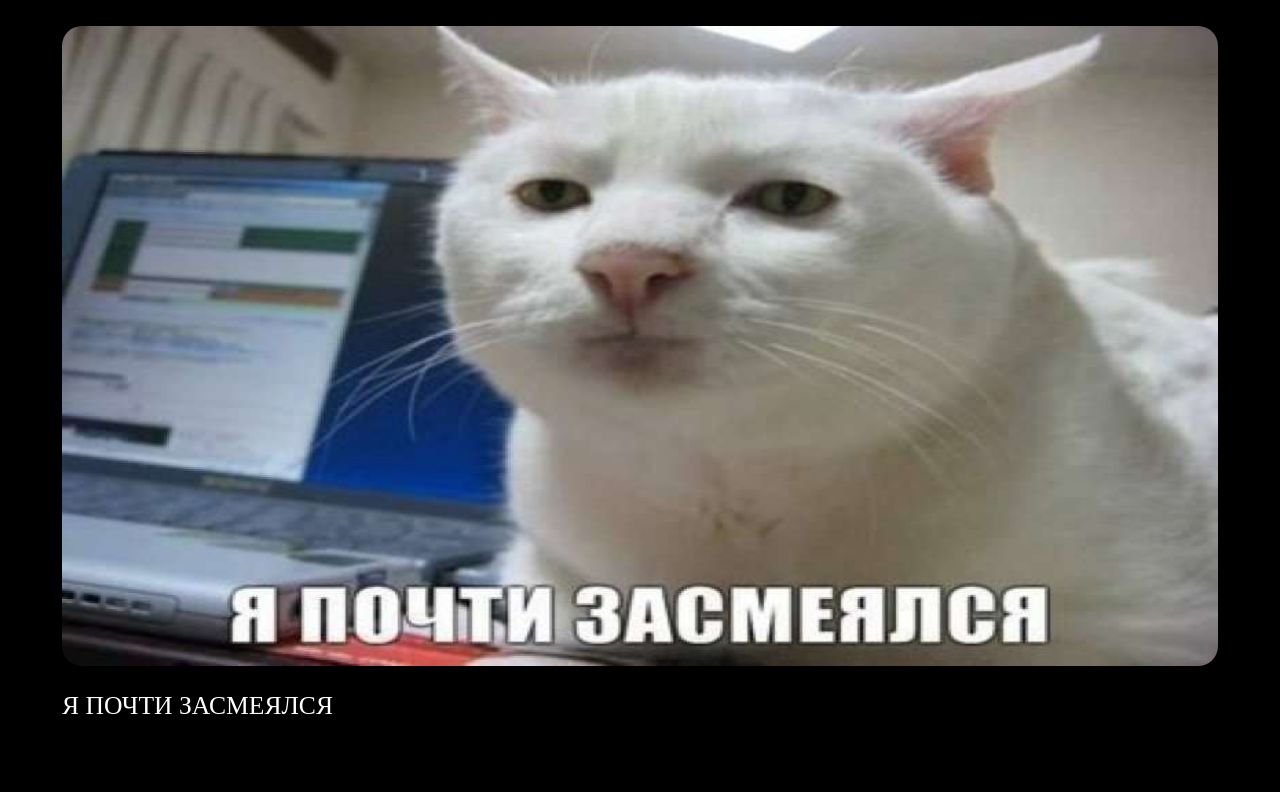
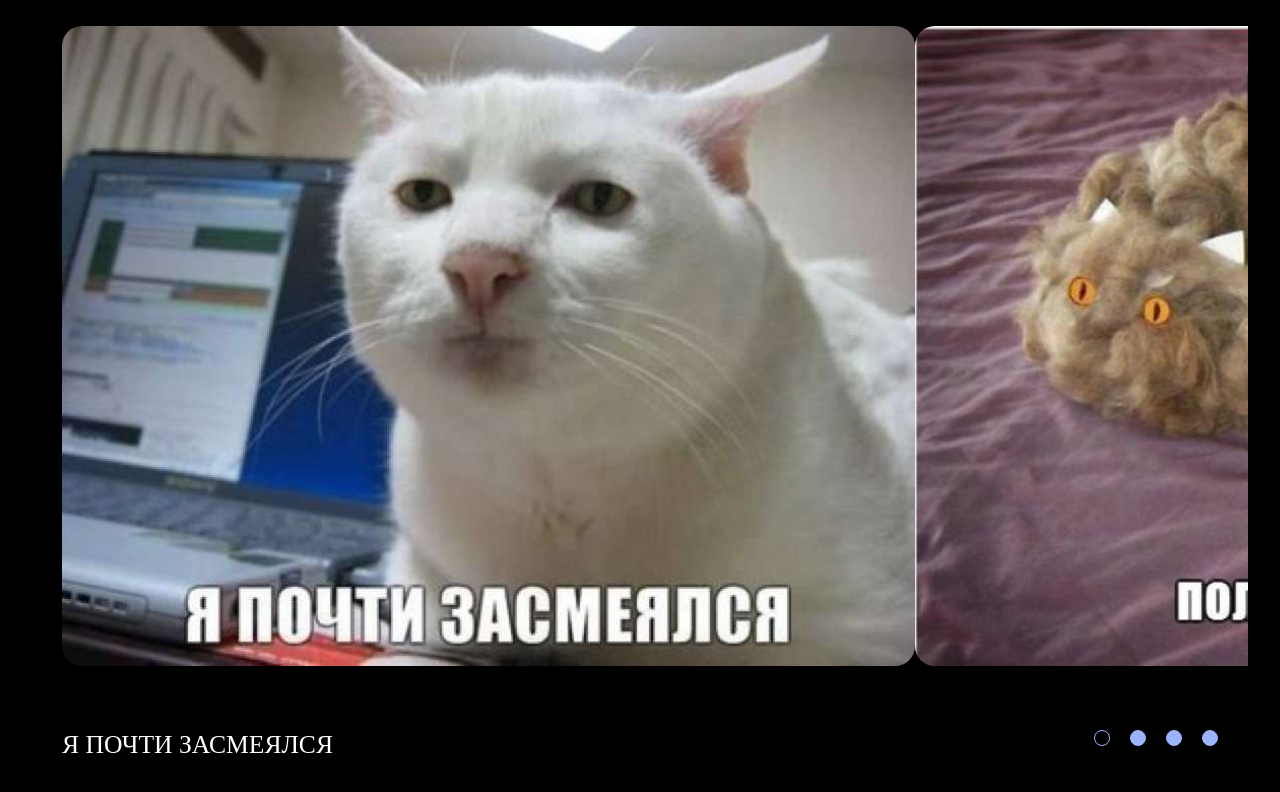
Before and after one commit to Nastia-Shu/cssMemeSlider, a plain HTML site: page cssMemeSlider/index.html in a window 1280 px wide. Drawn offline with Linux system fonts and the light colour scheme.

Commit message:
feat: add check-points  (Str, Sep 14, 2024 15:59:10 PM)

```diff
--- a/cssMemeSlider/index.html
+++ b/cssMemeSlider/index.html
@@ -10,18 +10,26 @@
     <div class="wrapper">
         <div class="container">
 
-            <div class="slider__block">
+            <div class="slider__line">
                 <img src="images/funny_cat.jpg" alt="funny_cat" class="slider__picture">
+                <img src="images/hair_cat.jpg" alt="hair_cat" class="slider__picture">
+                <img src="images/lost_hamster.jpg" alt="lost_hamster" class="slider__picture">
+                <img src="images/miay_cat.jpg" alt="miay_cat" class="slider__picture">
             </div>
 
-<div class="contante">
-    <p class="text">Я ПОЧТИ ЗАСМЕЯЛСЯ</p>
-    <div class="controls"></div>
+<div class="slider__contante">
+    <p class="slider__text">Я ПОЧТИ ЗАСМЕЯЛСЯ</p>
+    <div class="slider__wrapper">
+        <div class="slider__dot active-dot"></div>
+        <div class="slider__dot"></div>
+        <div class="slider__dot"></div>
+        <div class="slider__dot"></div>
+    </div>
 </div>
 
         </div>
     </div>
 
-    <!-- <script src="script.js" type="module"></script> -->
+    <!-- <script src="script.js"></script> -->
 </body>
 </html>
--- a/cssMemeSlider/style.css
+++ b/cssMemeSlider/style.css
@@ -65,30 +65,30 @@ body {
    height: 100%;
    margin: 0 auto;
    padding: 0 30px;
+   overflow: hidden;
 }
 
 /*-------обнуление-end-------*/
 
-.slider__block {
+.slider__line {
     margin-top: 2vw;
     width: 100%;
     height: 50vw;
     display: flex;
     align-items: center;
-    justify-content: center;
+    transition: all 1s;
 
 }
 
 .slider__picture {
-    position: relative;
     width: 100%;
     height: 100%;
     border-radius: 20px;
     /* object-fit: contain; */
 }
 
-.contante {
-    margin-top: 2vw;
+.slider__contante {
+    margin-top: 5vw;
     display: flex;
     justify-content: space-between;
     align-items: start;
@@ -96,7 +96,36 @@ body {
     border-radius: 10%;
 }
 
-.text {
+.slider__text {
     color: white;
     font-size: 2vw;
 }
+
+.slider__wrapper {
+   display: flex;
+   column-gap: 20px;
+}
+
+.slider__dot {
+   width: 16px;
+   height: 16px;
+   border-radius: 20px;
+   border: 1px solid rgb(155, 179, 255);
+   background-color: rgb(155, 179, 255);
+}
+
+.slider__dot:hover {
+   border: 1px solid white;
+   background-color: white;
+   cursor: pointer;
+   transition: all 0.3s ease-out;
+}
+
+.active-dot {
+   background-color: black;
+}
+
+.active-dot:hover {
+   background-color: black;
+   border: 1px solid white;
+}
```
